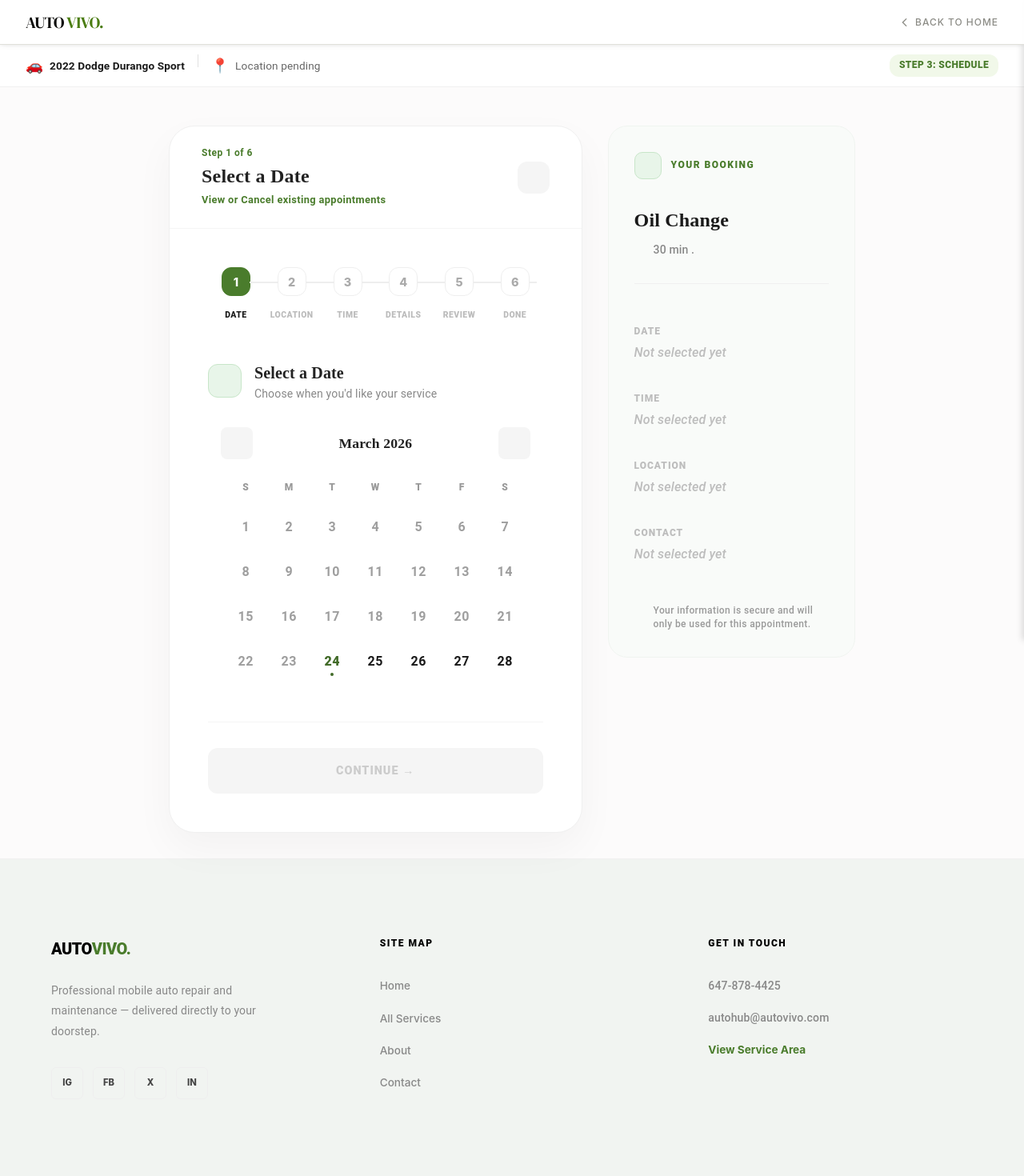
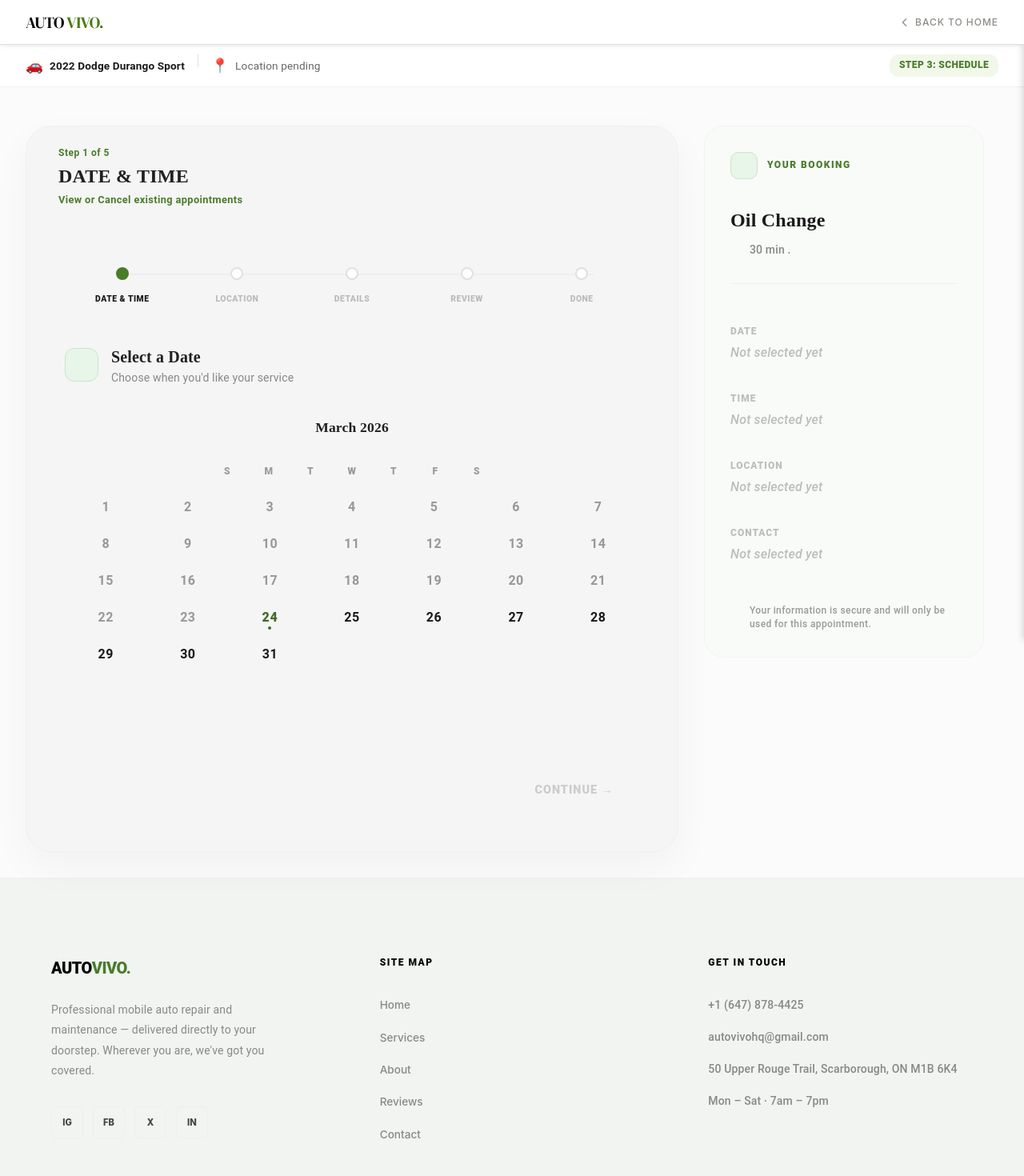
Before and after one commit to kunalSHU/auto-booking, a React (Create React App) app: page /booking-appointment in a window 1280 px wide. Shown: the top 1470 px of the page at 80% size. Built offline with nearby package versions, Linux system fonts and the light colour scheme; some icons are missing.

Commit message:
added UI updates

```diff
--- a/src/Components/AppFooter.tsx
+++ b/src/Components/AppFooter.tsx
@@ -20,7 +20,7 @@ const AppFooter: React.FC = () => {
     { label: 'IN', link: '#' },
   ];
 
-  const siteMap = ['Home', 'All Services', 'About', 'Contact'];
+  const siteMap = ['Home', 'Services', 'About', 'Reviews', 'Contact'];
 
   return (
     <Box
@@ -52,8 +52,9 @@ const AppFooter: React.FC = () => {
               variant="body2"
               sx={{ color: '#888', mb: 4, lineHeight: 1.8, maxWidth: '300px' }}
             >
-              Professional mobile auto repair and maintenance — delivered
-              directly to your doorstep.
+              Professional mobile auto repair and maintenance —
+              delivered directly to your doorstep. Wherever you are,
+              we've got you covered.
             </Typography>
             <Stack direction="row" spacing={1.5}>
               {socialIcons.map((social) => (
@@ -126,23 +127,17 @@ const AppFooter: React.FC = () => {
             </Typography>
             <Stack spacing={2.5}>
               <Typography variant="body2" sx={{ color: '#888', fontWeight: 500 }}>
-                647-878-4425
+                +1 (647) 878-4425
               </Typography>
               <Typography variant="body2" sx={{ color: '#888', fontWeight: 500 }}>
-                autohub@autovivo.com
+                autovivohq@gmail.com
               </Typography>
-              <Link
-                href="#"
-                underline="none"
-                sx={{
-                  color: '#4a7c2c',
-                  fontSize: '0.85rem',
-                  fontWeight: 700,
-                  '&:hover': { textDecoration: 'underline' },
-                }}
-              >
-                View Service Area
-              </Link>
+              <Typography variant="body2" sx={{ color: '#888', fontWeight: 500 }}>
+                50 Upper Rouge Trail, Scarborough, ON M1B 6K4
+              </Typography>
+              <Typography variant="body2" sx={{ color: '#888', fontWeight: 500 }}>
+                Mon – Sat  ·  7am – 7pm
+              </Typography>
             </Stack>
           </Grid>
         </Grid>
--- a/src/pages/BookingAppointment.tsx
+++ b/src/pages/BookingAppointment.tsx
@@ -15,7 +15,7 @@ import AppointmentSummary from './bookingappointment/appointmentSummary';
 import AppFooter from '../Components/AppFooter';
 import BookingDetails from './bookingappointment/bookingDetails';
 
-const steps = ['DATE', 'LOCATION', 'TIME', 'DETAILS', 'REVIEW', 'DONE'];
+const steps = ['DATE & TIME', 'LOCATION', 'DETAILS', 'REVIEW', 'DONE'];
 
 const BookingAppointment: React.FC = () => {
     const [activeStep, setActiveStep] = useState(0);
@@ -82,18 +82,18 @@ const BookingAppointment: React.FC = () => {
                     spacing={4} // This creates the "bit of space" (32px) between the components
                     alignItems="flex-start"
                     justifyContent="center"
-                    sx={{ maxWidth: '1300px', mx: 'auto' }} // Keeps the total layout from getting too wide
+                    sx={{ width: '100%', maxWidth: '1400px', mx: 'auto' }} // Made the layout slightly narrower
                 >
                     <Paper
                         elevation={0}
                         sx={{
-                            width: '100%',
-                            maxWidth: '850px',
+                            flex: '2 1 800px', // Adjusted flex-basis for a narrower main panel
+                            minWidth: 320,
                             borderRadius: { xs: 0, sm: '32px' },
                             border: '1px solid #f0f0f0',
                             boxShadow: '0px 20px 50px rgba(0,0,0,0.04)',
-                            overflow: 'hidden',
-                            bgcolor: '#fff'
+                            overflow: 'hidden', // Ensures rounded corners are respected
+                            bgcolor: '#f5f5f5' // Changed from #fff to light grey
                         }}
                     >
                         {/* Header Section */}
@@ -101,10 +101,10 @@ const BookingAppointment: React.FC = () => {
                             <Stack direction="row" justifyContent="space-between" alignItems="center">
                                 <Box>
                                     <Typography variant="caption" sx={{ color: '#4a7c2c', fontWeight: 700, letterSpacing: '0.5px', display: 'block', mb: 0.5 }}>
-                                        {isViewingSummary ? 'Management' : `Step ${activeStep + 1} of 6`}
+                                        {isViewingSummary ? 'Management' : `Step ${activeStep + 1} of 5`}
                                     </Typography>
                                     <Typography sx={{ fontWeight: 900, fontSize: '1.5rem', fontFamily: 'serif', lineHeight: 1.2 }}>
-                                        {isViewingSummary ? 'Manage Appointment' : (activeStep === 0 ? 'Select a Date' : steps[activeStep])}
+                                        {isViewingSummary ? 'Manage Appointment' : steps[activeStep]}
                                     </Typography>
                                     {!isViewingSummary && (
                                         <Button
@@ -125,9 +125,6 @@ const BookingAppointment: React.FC = () => {
                                         </Button>
                                     )}
                                 </Box>
-                                <IconButton onClick={resetStepper} sx={{ bgcolor: '#f5f5f5', borderRadius: '12px', '&:hover': { bgcolor: '#efefef' } }}>
-                                    <CloseIcon fontSize="small" />
-                                </IconButton>
                             </Stack>
                         </Box>
 
@@ -140,24 +137,24 @@ const BookingAppointment: React.FC = () => {
                                         <StepLabel
                                             StepIconComponent={() => (
                                                 <Box sx={{
-                                                    width: 36, height: 36, borderRadius: '12px',
+                                                    width: { xs: 12, sm: 16 }, height: { xs: 12, sm: 16 }, borderRadius: '50%',
                                                     display: 'flex', alignItems: 'center', justifyContent: 'center',
-                                                    border: '1.5px solid',
-                                                    borderColor: index <= activeStep ? '#4a7c2c' : '#eeeeee',
-                                                    bgcolor: index === activeStep ? '#4a7c2c' : index < activeStep ? '#f1f8e9' : 'white',
-                                                    color: index === activeStep ? 'white' : index < activeStep ? '#4a7c2c' : '#aaa',
-                                                    fontWeight: 800,
-                                                    fontSize: '0.9rem',
+                                                    border: '2px solid',
+                                                    borderColor: index <= activeStep ? '#4a7c2c' : '#e0e0e0',
+                                                    bgcolor: index <= activeStep ? '#4a7c2c' : 'white',
+                                                    color: 'white',
+                                                    fontSize: '0.7rem',
                                                     position: 'relative',
                                                     zIndex: 1,
                                                     transition: 'all 0.3s ease'
                                                 }}>
-                                                    {index < activeStep ? '✓' : index + 1}
+                                                    {/* No numbers, just a visual state */}
+                                                    {index < activeStep ? '✓' : ''}
                                                     {/* Manual Connector Line */}
                                                     {index < steps.length - 1 && (
                                                         <Box sx={{
-                                                            position: 'absolute', left: '100%', top: '50%',
-                                                            width: { xs: '30px', sm: '60px', md: '80px' },
+                                                            position: 'absolute', left: 'calc(100% + 2px)', top: '50%',
+                                                            width: { xs: '50px', sm: '100px', md: '150px' }, // Increased width to connect the dots
                                                             height: '2px', bgcolor: index < activeStep ? '#4a7c2c' : '#eee', zIndex: -1
                                                         }} />
                                                     )}
@@ -182,12 +179,29 @@ const BookingAppointment: React.FC = () => {
                                     <AppointmentSummary onBack={() => setIsViewingSummary(false)} />
                                 ) : (
                                     <>
-                                        {activeStep === 0 && <Calendar onNext={handleNext} value={selectedDate} setValue={setSelectedDate} />}
+                                        {activeStep === 0 && (
+                                            <>
+                                                <Calendar onNext={handleNext} value={selectedDate} setValue={setSelectedDate} hideContinueButton />
+                                                {selectedDate && (
+                                                    <Box sx={{ mt: 4, pt: 4, borderTop: '1px solid #eee' }}>
+                                                        <TimeSelection onBack={handleBack} nextToYourInformation={handleNext} selectedTime={selectedTime} setSelectedTime={setSelectedTime} selectedDate={selectedDate?.format('dddd, MMMM D, YYYY')} hideNavigation />
+                                                    </Box>
+                                                )}
+                                                {/* Updated Continue button to not be full-width */}
+                                                <Box sx={{ mt: 4, pt: 4, borderTop: '1px solid #f5f5f5', display: 'flex', justifyContent: 'flex-end' }}>
+                                                    <Button
+                                                        disabled={!selectedDate || !selectedTime}
+                                                        onClick={handleNext} variant="contained"
+                                                        sx={{ width: { xs: '100%', sm: 'auto' }, px: 4, py: 2, borderRadius: '12px', backgroundColor: '#c5e1a5', color: '#1b5e20', boxShadow: 'none', fontSize: '0.9rem', fontWeight: 800, letterSpacing: '1px', textTransform: 'uppercase', '&:hover': { backgroundColor: '#aed581' }, '&:disabled': { backgroundColor: '#f5f5f5', color: '#ccc' } }}>
+                                                        CONTINUE →
+                                                    </Button>
+                                                </Box>
+                                            </>
+                                        )}
                                         {activeStep === 1 && <UserAddress handleBack={handleBack} userInformation={userInformation} setUserInformation={setUserInformation} handleNext={handleNext} selectedDate={selectedDate?.format('dddd, MMMM D, YYYY')} />}
-                                        {activeStep === 2 && <TimeSelection onBack={handleBack} nextToYourInformation={handleNext} selectedTime={selectedTime} setSelectedTime={setSelectedTime} selectedDate={selectedDate?.format('dddd, MMMM D, YYYY')} />}
-                                        {activeStep === 3 && <UserInformation nextToReviewBooking={handleNext} onBack={handleBack} userInformation={userInformation} setUserInformation={setUserInformation} selectedDate={selectedDate?.format('dddd, MMMM D, YYYY')} selectedTime={selectedTime} />}
-                                        {activeStep === 4 && <ReviewBooking onBack={handleBack} nextToBookingConfirmed={handleNext} userInformation={userInformation} selectedDate={selectedDate?.format('dddd, MMMM D, YYYY')} selectedTime={selectedTime} />}
-                                        {activeStep === 5 && <BookingConfirmed activeStep={activeStep} resetStepper={resetStepper} selectedDate={selectedDate?.format('dddd, MMMM D, YYYY')} notes={userInformation.additionalNotes} selectedTime={selectedTime} email={userInformation.email} address={userInformation.address} phoneNumber={userInformation.phoneNumber} customerName={userInformation.fullName} />}
+                                        {activeStep === 2 && <UserInformation nextToReviewBooking={handleNext} onBack={handleBack} userInformation={userInformation} setUserInformation={setUserInformation} selectedDate={selectedDate?.format('dddd, MMMM D, YYYY')} selectedTime={selectedTime} />}
+                                        {activeStep === 3 && <ReviewBooking onBack={handleBack} nextToBookingConfirmed={handleNext} userInformation={userInformation} selectedDate={selectedDate?.format('dddd, MMMM D, YYYY')} selectedTime={selectedTime} />}
+                                        {activeStep === 4 && <BookingConfirmed activeStep={activeStep} resetStepper={resetStepper} selectedDate={selectedDate?.format('dddd, MMMM D, YYYY')} notes={userInformation.additionalNotes} selectedTime={selectedTime} email={userInformation.email} address={userInformation.address} phoneNumber={userInformation.phoneNumber} customerName={userInformation.fullName} />}
                                     </>
                                 )}
                             </Box>
@@ -196,8 +210,9 @@ const BookingAppointment: React.FC = () => {
                     {/* The Booking Details Side Card */}
                     {!isViewingSummary &&
                     <Box sx={{
-                        width: { xs: '100%', lg: '60%' }, // Full width on mobile, fixed width on desktop
-                        position: { lg: 'sticky' }, // Optional: keeps it visible while scrolling on desktop
+                        flex: '1 1 360px', // Adjusted flex-basis for a narrower sidebar
+                        minWidth: 320,
+                        position: { lg: 'sticky' },
                         top: 40
                     }}>
                         <BookingDetails
--- a/src/pages/bookingappointment/calendar.tsx
+++ b/src/pages/bookingappointment/calendar.tsx
@@ -1,5 +1,5 @@
 import React from 'react';
-import { Box, Button, Typography, Stack, Divider, IconButton } from '@mui/material';
+import { Box, Button, Typography, Stack, IconButton } from '@mui/material';
 import CalendarMonthIcon from '@mui/icons-material/CalendarMonth';
 import { LocalizationProvider } from '@mui/x-date-pickers/LocalizationProvider';
 import { AdapterDayjs } from '@mui/x-date-pickers/AdapterDayjs';
@@ -13,14 +13,14 @@ interface CalendarProps {
     onNext: () => void;
     value: Dayjs | null;
     setValue: (value: Dayjs | null) => void;
+    hideContinueButton?: boolean;
 }
 
-const Calendar: React.FC<CalendarProps> = ({ onNext, value, setValue }) => {
-
+const Calendar: React.FC<CalendarProps> = ({ onNext, value, setValue, hideContinueButton }) => {
     const [isDateSelected, setIsDateSelected] = React.useState(false);
 
     return (
-        <Box>
+        <Box sx={{ width: '100%' }}>
             <Stack direction="row" spacing={2} alignItems="center" sx={{ mb: 4 }}>
                 <Box sx={{
                     bgcolor: '#e8f5e9', p: 1.5, borderRadius: '12px',
@@ -38,26 +38,16 @@ const Calendar: React.FC<CalendarProps> = ({ onNext, value, setValue }) => {
                 </Box>
             </Stack>
 
-            <Box sx={{
-                width: '100%',
-                '& .MuiDateCalendar-root': { width: '100%', maxHeight: 'none' },
-                '& .MuiPickersCalendarHeader-label': { fontWeight: 900, fontSize: '1.1rem' },
-                '& .MuiDayCalendar-weekDayLabel': { fontWeight: 700, color: '#333' },
-                '& .MuiPickersDay-root': {
-                    fontSize: '0.95rem',
-                    borderRadius: '10px',
-                    '&.Mui-selected': { bgcolor: '#4a7c2c !important' }
-                }
-            }}>
+            <Box sx={{ width: '100%' }}>
                 <LocalizationProvider dateAdapter={AdapterDayjs}>
                     <DateCalendar
                         disablePast
+                        fixedWeekNumber={6} // Ensures 6 rows are always rendered
                         value={value}
                         onChange={(newValue) => {
-                            setValue(newValue)
+                            setValue(newValue);
                             setIsDateSelected(true);
                         }}
-                        // 1. This centers the Month/Year and customizes the arrows
                         slots={{
                             calendarHeader: (props) => (
                                 <Stack
@@ -79,41 +69,66 @@ const Calendar: React.FC<CalendarProps> = ({ onNext, value, setValue }) => {
                             ),
                         }}
                         slotProps={{
-                            calendarHeader: { sx: { display: 'none' } } // Hide default header to use ours
+                            calendarHeader: { sx: { display: 'none' } }
                         }}
                         sx={{
                             width: '100%',
-                            // 1. Selection Block Styling
+                            maxWidth: 'none',
+                            // Override MUI's hardcoded 320px height constraint
+                            height: 'auto !important',
+                            minHeight: '380px',
+
+                            '& .MuiDayCalendar-root': {
+                                width: '100%',
+                                maxWidth: 'none',
+                            },
+                            '& .MuiDayCalendar-slideTransition': {
+                                width: '100%',
+                                minHeight: '320px',
+                                height: 'auto !important',
+                                overflow: 'visible',
+                            },
+                            '& .MuiDayCalendar-monthContainer': {
+                                width: '100%',
+                            },
+                            '& .MuiDayCalendar-headerContainer': {
+                                width: '100%',
+                                justifyContent: 'space-around',
+                            },
+                            '& .MuiDayCalendar-weekContainer': {
+                                width: '100%',
+                                justifyContent: 'space-around',
+                                margin: '2px 0',
+                            },
+
                             '& .MuiPickersDay-root': {
-                                width: { xs: '42px', sm: '50px' },
-                                height: { xs: '42px', sm: '50px' },
+                                flex: 1,
+                                maxWidth: '48px',
+                                height: '44px',
                                 fontSize: '1rem',
-                                fontWeight: 600,
-                                borderRadius: '12px', // The square shape
-                                margin: '2px',
-                                color: '#1a1a1a', // Default text color
+                                fontWeight: 700,
+                                borderRadius: '12px',
+                                color: '#1a1a1a',
                                 transition: 'all 0.2s ease',
 
-                                // Fix: Ensure text is visible when selected
                                 '&.Mui-selected': {
                                     bgcolor: '#426b29 !important',
-                                    color: '#ffffff !important', // Forces text to white
+                                    color: '#ffffff !important',
                                     '&:hover': { bgcolor: '#355621 !important' },
-                                    // This removes the "Today" circle/border when the date is also selected
                                     border: 'none !important',
                                 },
 
-                                // 2. Today's Date Styling (when NOT selected)
                                 '&.MuiPickersDay-today': {
                                     borderColor: 'transparent',
                                     color: '#426b29',
                                     fontWeight: 800,
                                     position: 'relative',
-                                    // The small dot under the number
                                     '&::after': {
                                         content: '""',
                                         position: 'absolute',
                                         bottom: '6px',
+                                        left: '50%',
+                                        transform: 'translateX(-50%)',
                                         width: '4px',
                                         height: '4px',
                                         borderRadius: '50%',
@@ -121,22 +136,20 @@ const Calendar: React.FC<CalendarProps> = ({ onNext, value, setValue }) => {
                                     }
                                 },
 
-                                // Fix: Remove the blue focus ring that MUI adds
                                 '&:focus': {
                                     bgcolor: 'transparent',
                                     '&.Mui-selected': { bgcolor: '#426b29 !important' }
                                 }
                             },
 
-                            // 3. Header and Weekday cleanup
                             '& .MuiDayCalendar-weekDayLabel': {
+                                flex: 1,
+                                maxWidth: '48px',
                                 fontWeight: 800,
                                 color: '#999',
                                 fontSize: '0.75rem',
-                                width: { xs: '42px', sm: '50px' },
                             },
                             '& .MuiPickersCalendarHeader-root': { display: 'none' },
-
                         }}
                     />
                 </LocalizationProvider>
@@ -144,6 +157,7 @@ const Calendar: React.FC<CalendarProps> = ({ onNext, value, setValue }) => {
                 {isDateSelected && <DateInformation selectedDate={value}/>}
             </Box>
 
+            {!hideContinueButton && (
                 <Box sx={{ mt: 4, pt: 4, borderTop: '1px solid #f5f5f5' }}>
                     <Button
                         fullWidth
@@ -167,6 +181,7 @@ const Calendar: React.FC<CalendarProps> = ({ onNext, value, setValue }) => {
                         CONTINUE →
                     </Button>
                 </Box>
+            )}
         </Box>
     );
 };
--- a/src/pages/bookingappointment/timeSelection.tsx
+++ b/src/pages/bookingappointment/timeSelection.tsx
@@ -14,6 +14,7 @@ interface ITimeSelectionProps {
     nextToYourInformation: () => void;
     setSelectedTime: (time: string | null) => void;
     selectedTime: string | null;
+    hideNavigation?: boolean;
 }
 
 const TimeSelection: React.FC<ITimeSelectionProps> = (props) => {
@@ -177,6 +178,7 @@ const TimeSelection: React.FC<ITimeSelectionProps> = (props) => {
             </Box>
 
             {/* 4. Footer Buttons */}
+            {!props.hideNavigation && (
                 <Box sx={{ pt: 3, borderTop: '1px solid #f5f5f5' }}>
                     <Stack direction="row" spacing={2}>
                         <Button
@@ -200,6 +202,7 @@ const TimeSelection: React.FC<ITimeSelectionProps> = (props) => {
                         </Button>
                     </Stack>
                 </Box>
+            )}
         </Box>
     );
 };
```
Also changed, not shown: src/pages/bookingappointment/reviewBooking.tsx (+7 -2 lines), src/pages/bookingappointment/userAddress.tsx (+7 -2 lines), src/pages/bookingappointment/userInformation.tsx (+7 -2 lines). Lines whose indentation alone changed are shown as unchanged.
